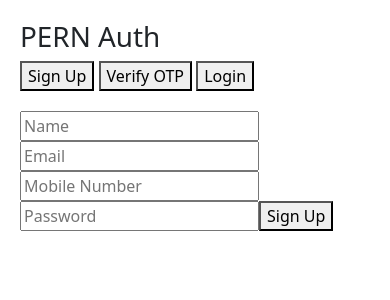
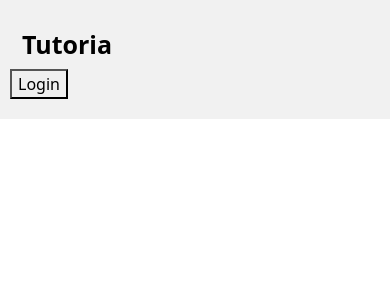
Before and after one commit to Tutoria-Team/Tutoria, a React (Create React App) app in the folder client/: page / in a window 390 px wide. Shown: the top 300 px of the page. Built offline with nearby package versions, Linux system fonts and the light colour scheme.

Commit message:
Home Page Part 1
Co-Authored-By: Nicole Wu <143554135+Nicc041@users.noreply.github.com>
Co-Authored-By: Tutoria-Team <230203310+Tutoria-Team@users.noreply.github.com>

```diff
--- a/client/src/App.js
+++ b/client/src/App.js
@@ -1,27 +1,18 @@
 import './App.css';
 import axios from 'axios';
 import React, {useState, useEffect} from 'react';
-import Signup from './components/Signup';
-import OtpVerification from './components/OtpVerification';
-import Login from './components/Login';
+import Header from './components/Header';
 import 'bootstrap/dist/css/bootstrap.min.css'
 
 const App = () => {
-  const [view, setView] = useState('signup'); // control which component shows
 
   return (
-    <div style={{ maxWidth: 400, margin: 'auto', padding: 20 }}>
-      <h1>PERN Auth</h1>
 
-      <nav style={{ marginBottom: 20 }}>
-        <button onClick={() => setView('signup')}>Sign Up</button>{' '}
-        <button onClick={() => setView('otp')}>Verify OTP</button>{' '}
-        <button onClick={() => setView('login')}>Login</button>
-      </nav>
+    <div>
+      <Header />
+      <div style={{ maxWidth: 400, margin: 'auto', padding: 20 }}>
 
-      {view === 'signup' && <Signup />}
-      {view === 'otp' && <OtpVerification />}
-      {view === 'login' && <Login />}
+      </div>
     </div>
   );
 };
--- /dev/null
+++ b/client/src/components/HandleAccounts.js
@@ -0,0 +1,32 @@
+import React, { useState } from 'react';
+import axios from 'axios';
+import Signup from './Signup';
+import OtpVerification from './OtpVerification';
+import Login from './Login';
+
+const HandleAccounts = () => {
+    const [view, setView] = useState('signup'); // control which component shows
+
+    return (
+        <div class="header">
+            <a href="#default" class="logo">Tutoria</a>
+            <div class="header-right">
+                <a class="login">Login</a>
+            </div>
+
+            <h1>PERN Auth</h1>
+
+            <nav style={{ marginBottom: 20 }}>
+            <button onClick={() => setView('signup')}>Sign Up</button>{' '}
+            <button onClick={() => setView('otp')}>Verify OTP</button>{' '}
+            <button onClick={() => setView('login')}>Login</button>
+            </nav>
+
+            {view === 'signup' && <Signup />}
+            {view === 'otp' && <OtpVerification />}
+            {view === 'login' && <Login />}
+        </div>
+    );
+};
+
+export default Account;
--- /dev/null
+++ b/client/src/components/Header.js
@@ -0,0 +1,24 @@
+import '../styles/header.css';
+import React, { useState } from 'react';
+import axios from 'axios';
+//import Accounts from './HandleAccounts';
+
+const Header = () => {
+    const [accountPopup, setAccountPopup] = useState(false);
+
+    const handleAccountPopupToggle = () => {
+        setAccountPopup(!accountPopup)
+    }
+
+    return (
+
+        <div class="header">
+            <a href="#default" class="logo">Tutoria</a>
+            <div class="header-right">
+                <button onClick={handleAccountPopupToggle}>Login</button>
+            </div>
+        </div>
+    );
+};
+
+export default Header;
--- a/client/src/index.css
+++ b/client/src/index.css
@@ -8,6 +8,12 @@ body {
 }
 
 code {
-  font-family: source-code-pro, Menlo, Monaco, Consolas, 'Courier New',
+  font-family: source-code-pro, Menlo, Monaco, Consolas, 'Courier New', ,
     monospace;
 }
+
+.gowun-batang-regular {
+  font-family: "Gowun Batang", serif;
+  font-weight: 400;
+  font-style: normal;
+}
--- /dev/null
+++ b/client/src/styles/header.css
@@ -0,0 +1,53 @@
+/* Style the header with a grey background and some padding */
+.header {
+  overflow: hidden;
+  background-color: #f1f1f1;
+  padding: 20px 10px;
+}
+
+/* Style the header links */
+.header a {
+  float: left;
+  color: black;
+  text-align: center;
+  padding: 12px;
+  text-decoration: none;
+  font-size: 18px;
+  line-height: 25px;
+  border-radius: 4px;
+}
+
+/* Style the logo link (notice that we set the same value of line-height and font-size to prevent the header to increase when the font gets bigger */
+.header a.logo {
+  font-size: 25px;
+  font-weight: bold;
+}
+
+/* Change the background color on mouse-over */
+.header a:hover {
+  background-color: #ddd;
+  color: black;
+}
+
+/* Style the active/current link*/
+.header a.active {
+  background-color: dodgerblue;
+  color: white;
+}
+
+/* Float the link section to the right */
+.header-right {
+  float: right;
+}
+
+/* Add media queries for responsiveness - when the screen is 500px wide or less, stack the links on top of each other */
+@media screen and (max-width: 500px) {
+  .header a {
+    float: none;
+    display: block;
+    text-align: left;
+  }
+  .header-right {
+    float: none;
+  }
+}
```
